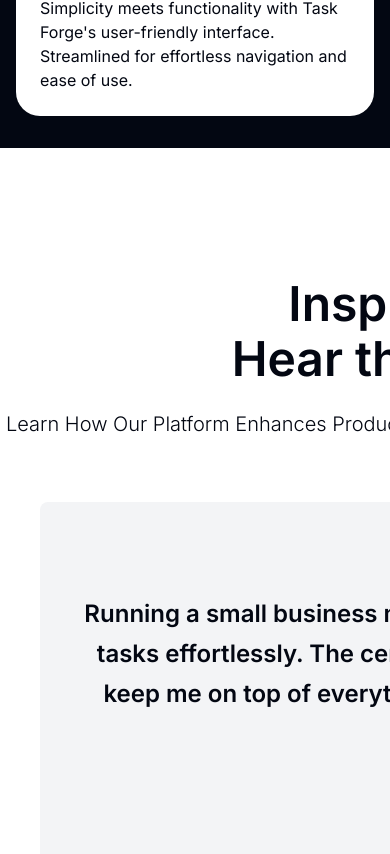
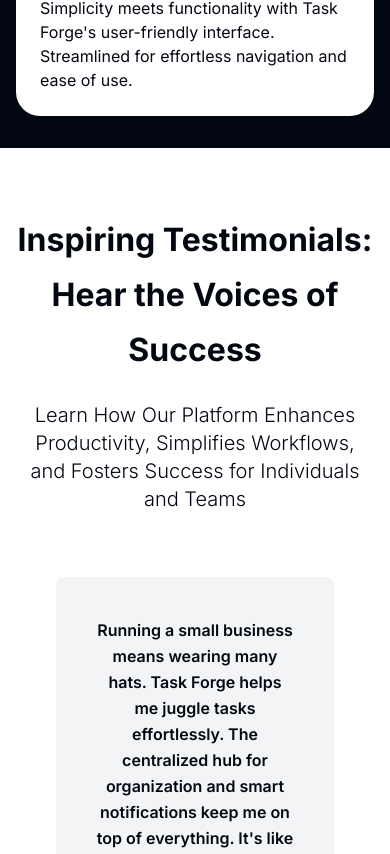
Before and after one commit to Lyvel/task-manager, a Next.js app: page / in a window 390 px wide. Shown: the part 4690-5544 px from the top of the page. Built offline with nearby package versions, Linux system fonts and the light colour scheme; no server answers.

Commit message:
Mobile Design
Updated Testimonials Section

```diff
--- a/components/landing-page/landing-page-testimonials.tsx
+++ b/components/landing-page/landing-page-testimonials.tsx
@@ -12,8 +12,8 @@
 
 export default function LandingPageTestimonials() {
   return (
-    <div className="w-[1100px] m-auto py-32">
-      <h1 className="text-center text-5xl font-semibold leading-[55px]">
+    <div className="lg:w-[1100px] m-auto py-16 lg:py-32 px-4 lg:px-0">
+      <h1 className="text-center text-[32px] font-bold lg:text-5xl lg:font-semibold leading-[55px]">
         Inspiring Testimonials:
         <br /> Hear the Voices of Success
       </h1>
@@ -67,8 +67,8 @@
 }) {
   const { onPrevButtonClick, onNextButtonClick } = usePrevNextButtons(api);
   return (
-    <div className="mt-16 bg-secondary rounded-lg p-10 flex flex-col justify-center items-center gap-8 h-full mx-10">
-      <p className="text-2xl font-semibold text-center leading-[40px]">
+    <div className="mt-16 bg-secondary rounded-lg p-10 flex flex-col justify-center items-center gap-8 lg:h-full mx-10">
+      <p className="lg:text-2xl font-semibold text-center leading-relaxed lg:leading-[40px]">
         {description}
       </p>
       <div className="flex items-center gap-3">
@@ -76,9 +76,9 @@
           <AvatarImage src={image} />
           <AvatarFallback>{name?.at(0)}</AvatarFallback>
         </Avatar>
-        <h1 className="leading-tight font-semibold">{name}</h1>
-        <p className="leading-tight font-semibold">/</p>
-        <h2 className="font-light text-gray-500">{role}</h2>
+        <h1 className="leading-tight font-semibold text-center">{name}</h1>
+        <p className="leading-tight font-semibold text-center">/</p>
+        <h2 className="font-light text-gray-500 text-center">{role}</h2>
       </div>
       <div className="flex gap-6 text-gray-500">
         <ArrowLeft
```
